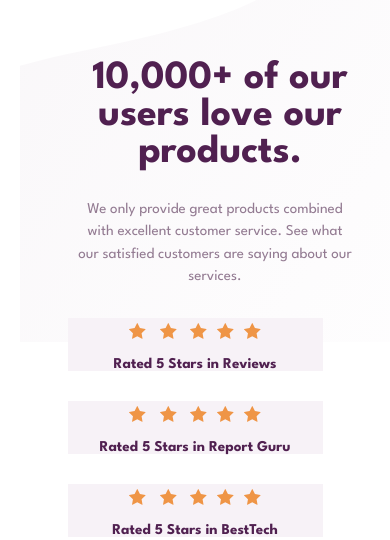
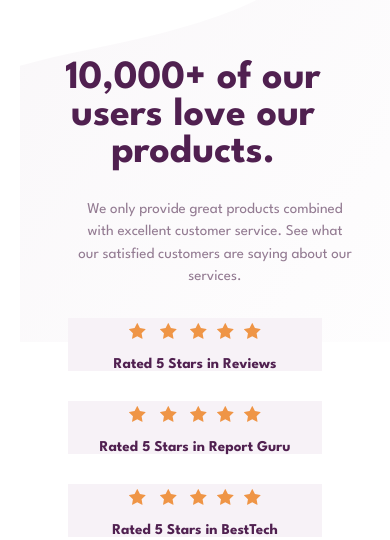
Before and after one commit to MacChristo/social-proof-section, a plain HTML site: page index.html in a window 390 px wide. Shown: the part 330-870 px from the top of the page. Drawn offline with Linux system fonts and the light colour scheme.

Commit message:
Update styles.css

```diff
--- a/css/styles.css
+++ b/css/styles.css
@@ -27,8 +27,8 @@
 
   h1 {
     color: hsl(300, 43%, 22%);
-    min-width: 260px;
-    margin-left: 50px;
+    max-width: 260px;
+    margin-left: 25px;
     font-size: 2.5rem;
   }
 
@@ -37,7 +37,7 @@
   }
 
   .service {
-    min-width: 275px;
+    max-width: 275px;
     line-height: 1.5;
     margin-left: 40px;
     color: hsl(303, 10%, 53%);
```
